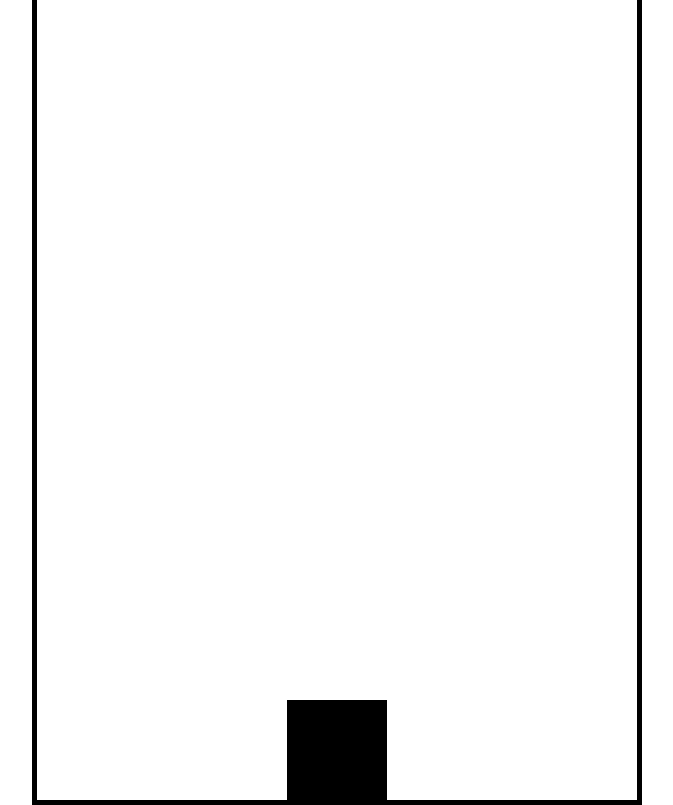
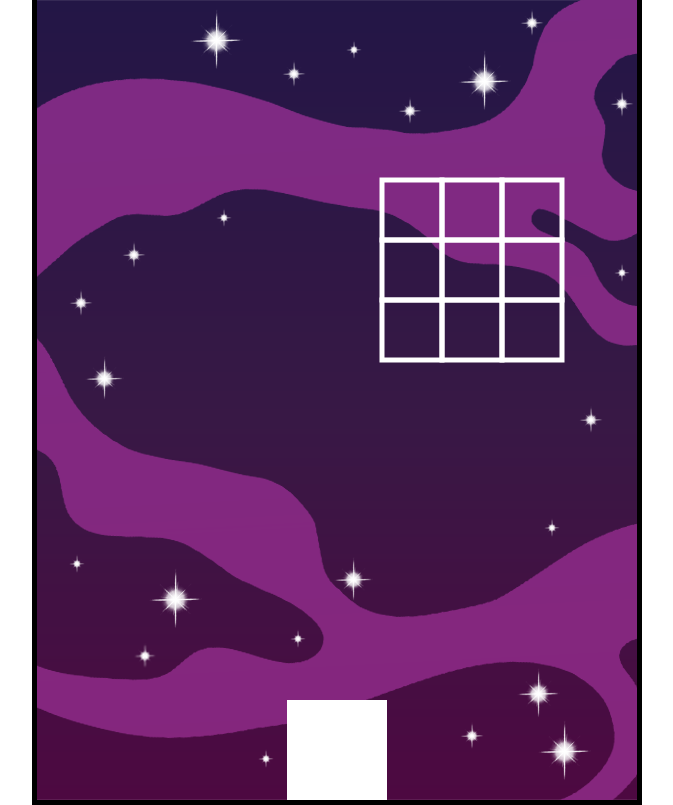
Before and after one commit to jymele/invader-game, a website built with Vite: page index.html in a window 1280 px wide. Shown: the whole page, without its empty margins (303-976 px from the left). Built offline with nearby package versions, Linux system fonts and the light colour scheme.

Commit message:
7. Enemy Waves

```diff
--- a/src/classes/Enemy.js
+++ /dev/null
@@ -1,3 +0,0 @@
-class Enemy {}
-
-export default Enemy;
--- /dev/null
+++ b/src/classes/Enemy.ts
@@ -0,0 +1,32 @@
+import Game from "./Game";
+
+class Enemy {
+  game: Game;
+  width: number;
+  height: number;
+  x: number;
+  y: number;
+  positionX: number;
+  positionY: number;
+
+  constructor(game: Game, positionX: number, positionY: number) {
+    this.game = game;
+    this.width = this.game.enemysize;
+    this.height = this.game.enemysize;
+    this.x = 0;
+    this.y = 0;
+    this.positionX = positionX;
+    this.positionY = positionY;
+  }
+
+  draw(context: CanvasRenderingContext2D) {
+    context.strokeRect(this.x, this.y, this.width, this.height);
+  }
+
+  update(x: number, y: number) {
+    this.x = x + this.positionX;
+    this.y = y + this.positionY;
+  }
+}
+
+export default Enemy;
--- a/src/classes/Game.ts
+++ b/src/classes/Game.ts
@@ -1,5 +1,7 @@
 import Player from "./Player";
 import Projectile from "./Projectile";
+import Wave from "./Wave";
+
 /**
  * Contains the game logic.
  */
@@ -11,6 +13,12 @@ class Game {
   private player: Player;
   public keys: string[];
 
+  // enemy wave data
+  public columns: number;
+  public rows: number;
+  public enemysize: number;
+  private waves: Wave[];
+
   projectilePool: Projectile[];
   numberOfProjectiles: number;
 
@@ -21,11 +29,18 @@ class Game {
     this.keys = [];
     this.player = new Player(this);
 
+    this.columns = 3;
+    this.rows = 3;
+    this.enemysize = 60;
+
+    this.waves = [];
+    this.waves.push(new Wave(this));
+
     window.addEventListener("keydown", (e) => {
       if (this.keys.indexOf(e.key) === -1) {
         this.keys.push(e.key);
       }
-      if (e.key === "1") this.player.shoot();
+      // if (e.key === "1") this.player.shoot();
     });
     window.addEventListener("keyup", (e) => {
       const index = this.keys.indexOf(e.key);
@@ -44,6 +59,11 @@ class Game {
     this.projectilePool.forEach((projectile) => {
       projectile.update();
       projectile.draw(context);
+    });
+
+    // draw the enemy wave
+    this.waves.forEach((wave) => {
+      wave.render(context);
     });
   }
 
--- a/src/classes/Player.ts
+++ b/src/classes/Player.ts
@@ -32,6 +32,10 @@ class Player {
       this.x += this.speed;
     }
 
+    if (this.game.keys.indexOf("1") > -1) {
+      this.shoot();
+    }
+
     // horizontal boundaries
     if (this.x < -this.width * 0.5) {
       this.x = -this.width * 0.5;
--- /dev/null
+++ b/src/classes/Wave.ts
@@ -0,0 +1,54 @@
+import Enemy from "./Enemy";
+import Game from "./Game";
+
+class Wave {
+  game: Game;
+  width: number;
+  height: number;
+  x: number;
+  y: number;
+  speedX: number;
+  speedY: number;
+  enemies: Enemy[];
+
+  constructor(game: Game) {
+    this.game = game;
+    this.width = this.game.enemysize * this.game.columns;
+    this.height = this.game.enemysize * this.game.rows;
+    this.x = 0;
+    this.y = -this.height;
+    this.speedX = 3;
+    this.speedY = 0;
+    this.enemies = [];
+    this.create();
+  }
+
+  render(context: CanvasRenderingContext2D) {
+    if (this.y < 0) this.y += 5;
+    this.speedY = 0;
+
+    if (this.x + this.width > this.game.width || this.x < 0) {
+      this.speedX *= -1;
+      this.speedY = this.game.enemysize;
+    }
+    this.x += this.speedX;
+    this.y += this.speedY;
+
+    this.enemies.forEach((enemy) => {
+      enemy.update(this.x, this.y);
+      enemy.draw(context);
+    });
+  }
+
+  create() {
+    for (let y = 0; y < this.game.rows; y++) {
+      for (let x = 0; x < this.game.columns; x++) {
+        let enemyX = x * this.game.enemysize;
+        let enemyY = y * this.game.enemysize;
+        this.enemies.push(new Enemy(this.game, enemyX, enemyY));
+      }
+    }
+  }
+}
+
+export default Wave;
--- a/src/main.ts
+++ b/src/main.ts
@@ -16,6 +16,9 @@ window.addEventListener("load", () => {
    */
   canvas.width = 600;
   canvas.height = 800;
+  ctx.fillStyle = "white";
+  ctx.strokeStyle = "white";
+  ctx.lineWidth = 5;
 
   const game = new Game(canvas);
 
--- a/src/style.css
+++ b/src/style.css
@@ -4,4 +4,5 @@
   top: 50%;
   left: 50%;
   translate: -50% -50%;
+  background: url("/assets/background.png");
 }
```
Also changed, not shown: public/assets/background.png (added).
